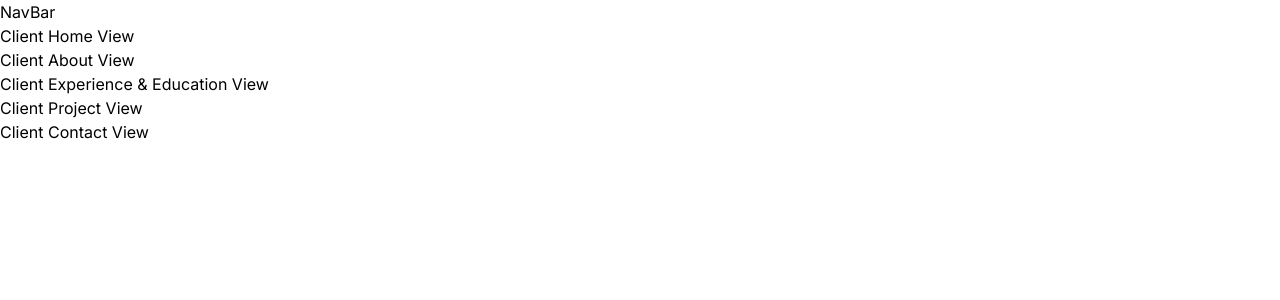
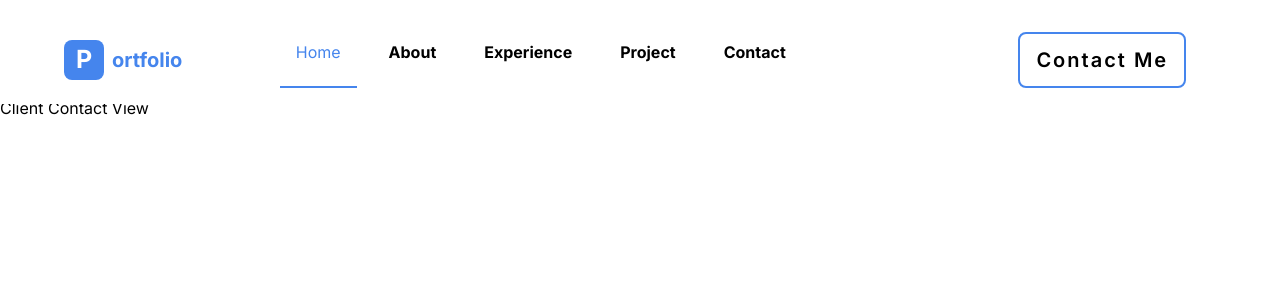
Before and after one commit to rafiimam/portfolio, a Next.js app: page / in a window 1280 px wide. Shown: the top 300 px of the page. Built offline with nearby package versions, Linux system fonts and the light colour scheme; no server answers; the database is empty.

Commit message:
client view updated

```diff
--- a/package.json
+++ b/package.json
@@ -18,7 +18,7 @@
     "framer-motion": "^10.16.4",
     "mongodb": "^6.2.0",
     "mongoose": "^8.0.0",
-    "react": "^18",
+    "react": "^18.2.0",
     "react-dom": "^18",
     "react-scroll": "^1.9.0",
     "react-slick": "^0.29.0"
--- a/src/app/globals.css
+++ b/src/app/globals.css
@@ -1,9 +1,162 @@
+/* purgecss start ignore */
+
 @tailwind base;
 @tailwind components;
+
+html {
+  font-family: "Rubik", sans-serif;
+}
+body {
+  background: bg-white-500
+}
+p {
+  color:  #000000
+}
+.animation-hover:after {
+  background: none repeat scroll 0 0 transparent;
+  content: "";
+  height: 2px;
+  transition: width 0.3s ease 0s, left 0.3s ease 0s;
+  @apply w-0 bg-blue-main left-1/2 block bottom-0 absolute;
+}
+.animation-active:after {
+  @apply left-0 w-full;
+}
+.animation-hover:hover:after {
+  @apply left-0 w-full;
+}
+
+li.custom-list:before {
+  content: "\2022"; /* bullet point, for screen readers */
+  text-indent: -9999999px; /* move the bullet point out of sight */
+
+  width: 0.4em;
+  height: 1em;
+  background-repeat: no-repeat;
+
+  background-size: 0.4em 0.7em;
+  background-position: 0 0.3em;
+  font-size: 300%;
+  top: -0.35em;
+  @apply absolute block;
+}
+li.circle-check:before {
+  background-image: url("/assets/Icon/checklist.svg");
+  left: -0.7em;
+  top: -0.4em;
+}
+li.check:before {
+  left: -0.5em;
+  background-image: url("/assets/Icon/jam_check.svg");
+  top: -0.5em;
+  font-size: 400%;
+}
+/* Slideshow */
+.slick-dots li {
+  @apply inline-block;
+}
+.slick-dots span {
+  @apply bg-gray-500;
+}
+.slick-dots .slick-active span {
+  @apply bg-orange-500 rounded-l-full rounded-r-full w-12;
+}
+
+/* purgecss end ignore */
 @tailwind utilities;
+/* purgecss start ignore */
+/* purgecss end ignore */
 
-:root {
-  --foreground-rgb: 0, 0, 0;
-  --background-start-rgb: 214, 219, 220;
-  --background-end-rgb: 255, 255, 255;
+body::-webkit-scrollbar {
+  width: 5px;
 }
+
+body::-webkit-scrollbar-track {
+  box-shadow: inset 0 0 6px rgba(0, 0, 0, 0.3);
+}
+
+body::-webkit-scrollbar-thumb {
+  background-color: darkgrey;
+  outline: 1px solid slategrey;
+}
+
+.progress-bar {
+  position: fixed;
+  top: 0;
+  left: 0;
+  right: 0;
+  height: 10px;
+  background: var(--red);
+  transform-origin: 0%;
+}
+
+.project-wrapper{
+  display: flex;
+  list-style: none;
+  height: 350px;
+  overflow-x: scroll;
+  padding: 20px 0;
+  flex: 0 0 600px;
+}
+
+.project-wrapper li {
+  flex: 0 0 300px;
+  margin: 0 20px 0 0;
+}
+
+.project-wrapper li:last-of-type {
+  margin: 0;
+}
+
+.bg {
+  stroke: #fff;
+  opacity: 0.3;
+}
+
+::-webkit-scrollbar {
+  height: 5px;
+  width: 5px;
+  background: #fff3;
+  -webkit-border-radius: 1ex;
+}
+
+::-webkit-scrollbar-thumb {
+  background: green;
+  -webkit-border-radius: 1ex;
+}
+
+::-webkit-scrollbar-corner {
+  background: #fff3;
+}
+
+#progress {
+
+  transform: rotate(-90deg);
+}
+
+circle {
+  stroke-dashoffset: 0;
+  stroke-width: 15%;
+  fill: none;
+}
+
+.bg {
+  stroke: blue;
+  opacity: 0.3;
+}
+
+#progress .indicator {
+  stroke: red;
+}
+
+.MuiTimelineItem-root::before{
+  flex: 0 !important;
+}
+
+.MuiTimelineDot-root{
+  background-color: rgba(47, 171, 115, 1) !important;
+}
+
+.MuiTimelineConnector-root{
+  background-color: rgba(47, 171, 115, 1) !important;
+}
--- /dev/null
+++ b/src/components/client-view/animation-wrapper/index.js
@@ -0,0 +1,12 @@
+'use-client'
+import { motion } from 'framer-motion'
+
+export default function AnimationWrapper({
+    children,
+    className,
+    ...props
+}){
+    return <motion.div>
+        {children}
+    </motion.div>
+}
--- a/src/components/client-view/navbar/index.js
+++ b/src/components/client-view/navbar/index.js
@@ -1,5 +1,90 @@
 "use client";
+import { useEffect, useState } from "react";
+import { Link as LinkScroll } from "react-scroll";
+
+const menuItems = [
+  { id: "home", label: "Home" },
+  { id: "about", label: "About" },
+  { id: "experience", label: "Experience" },
+  { id: "project", label: "Project" },
+  { id: "contact", label: "Contact" },
+];
+
+function CreateMenus({ activeLink, getMenuItems, setActiveLink }) {
+  return getMenuItems.map((item) => (
+    <LinkScroll
+      activeClass="active"
+      to={item.id}
+      spy={true}
+      smooth={true}
+      duration={1000}
+      onSetActive={() => setActiveLink(item.id)}
+      className={`px-4 py-2 mx-2 cursor-pointer animation-hover inline-block relative
+  ${
+    activeLink === item.id
+      ? "text-blue-main animation-active shadow-blue-main "
+      : "text-[black] font-bold hover:text-blue-main"
+  }
+  `}
+    >
+      {item.label}
+    </LinkScroll>
+  ));
+}
 
 export default function NavBar() {
-  return <div>NavBar</div>;
+  const [activeLink, setActiveLink] = useState("home");
+  const [scrollActive, setScrollActive] = useState(false);
+
+  useEffect(() => {
+    window.addEventListener("scroll", () => {
+      setScrollActive(window.screenY > 20);
+    });
+  }, []);
+
+  return (
+    <>
+      <header
+        className={`fixed top-0 w-full z-10 bg-white-500 transition-all ${
+          scrollActive ? "shadow-md pt-0 " : "pt-4"
+        }`}
+      >
+        <nav className="max-w-screen-xl px-6 sm:px-8 lg:px-16 mx-auto grid grid-flow-col py-3 sm:py-4">
+          <div className="col-start-1 col-end-2 flex items-center">
+            <div className="cursor-pointer flex gap-2 font-bold items-center text-[20px] text-blue-main">
+              <div className="w-[40px] h-[40px] flex justify-center items-center p-3 rounded-[8px] border-blue-main bg-blue-main">
+                <span className="text-[white] text-[25px] font-bold">P</span>
+              </div>
+              ortfolio
+            </div>
+          </div>
+
+          <ul className="hidden lg:flex col-start-4 col-end-8 text-[black] item-center">
+            <CreateMenus
+              setActiveLink={setActiveLink}
+              activeLink={activeLink}
+              getMenuItems={menuItems}
+            />
+          </ul>
+          <div className="col-start-10 col-end-12 font-medium flex justify-center items-center">
+            <button className="pl-4 pr-4 py-3 border-[2px] bg-[white] border-blue-main text-[black] font-semibold rounded-lg text-xl tracking-widest hover:shadow-blue-md transition-all outline-none">
+              Contact Me
+            </button>
+          </div>
+        </nav>
+      </header>
+
+      <nav className="overflow-x-auto fixed lg:hidden bottom-0 left-0 right-0 z-20 px-4 sm:px-8 shadow-t">
+        <div className="bg-white-500 sm:px-3 ">
+          <ul className="flex w-full justify-between items-center text-[black]">
+            <CreateMenus
+              setActiveLink={setActiveLink}
+              activeLink={activeLink}
+              getMenuItems={menuItems}
+            />
+          </ul>
+        </div>
+      </nav>
+    </>
+  );
 }
--- a/tailwind.config.js
+++ b/tailwind.config.js
@@ -6,12 +6,53 @@ module.exports = {
     './src/app/**/*.{js,ts,jsx,tsx,mdx}',
   ],
   theme: {
+    boxShadow: {
+      sm: "0 1px 2px 0 rgba(0, 0, 0, 0.05)",
+      DEFAULT:
+        "0 1px 3px 0 rgba(0, 0, 0, 0.1), 0 1px 2px 0 rgba(0, 0, 0, 0.06)",
+      md: "0 4px 6px -1px rgba(0, 0, 0, 0.1), 0 2px 4px -1px rgba(0, 0, 0, 0.06)",
+      lg: "0 10px 15px -3px rgba(0, 0, 0, 0.1), 0 4px 6px -2px rgba(0, 0, 0, 0.05)",
+      xl: "0 20px 25px -5px rgba(0, 0, 0, 0.1), 0 10px 10px -5px rgba(0, 0, 0, 0.04)",
+      t: "0 -1px 3px 0 rgba(0, 0, 0, 0.1), 0 1px 2px 0 rgba(0, 0, 0, 0.06)",
+      orange: "0px 20px 20px -15px rgba(245,56,56,0.81) ",
+      "green-md": "0px 20px 40px -15px rgba(245,56,56,0.81) ",
+      "green-md" : "0px 20px 40px -15px rgba(13, 183, 96, 0.81)",
+      "blue-md" : "0px 20px 40px -15px #498bf5",
+      none: "none",
+    },
+    colors: {
+      transparent: "transparent",
+      black: {
+        900 : "#000000",
+        500: "#4F5665",
+        600: "#0B132A",
+      },
+      orange: {
+        100: "#FFECEC",
+        500: "#F53855",
+      },
+      green: {
+        500: "#2FAB73",
+        main : "#0DB760"
+      },
+      blue: {
+        main: "#4585ed"
+      },
+      white: {
+        300: "#F8F8F8",
+        500: "#fff",
+      },
+      gray: {
+        100: "#EEEFF2",
+        400: "#AFB5C0",
+        500: "#DDDDDD",
+      },
+    },
+    extend: {},
+  },
+  variants: {
     extend: {
-      backgroundImage: {
-        'gradient-radial': 'radial-gradient(var(--tw-gradient-stops))',
-        'gradient-conic':
-          'conic-gradient(from 180deg at 50% 50%, var(--tw-gradient-stops))',
-      },
+      boxShadow: ["active", "hover"],
     },
   },
   plugins: [],
```
Also changed, not shown: 2 other files (tests, documents, lock files or other folders).
